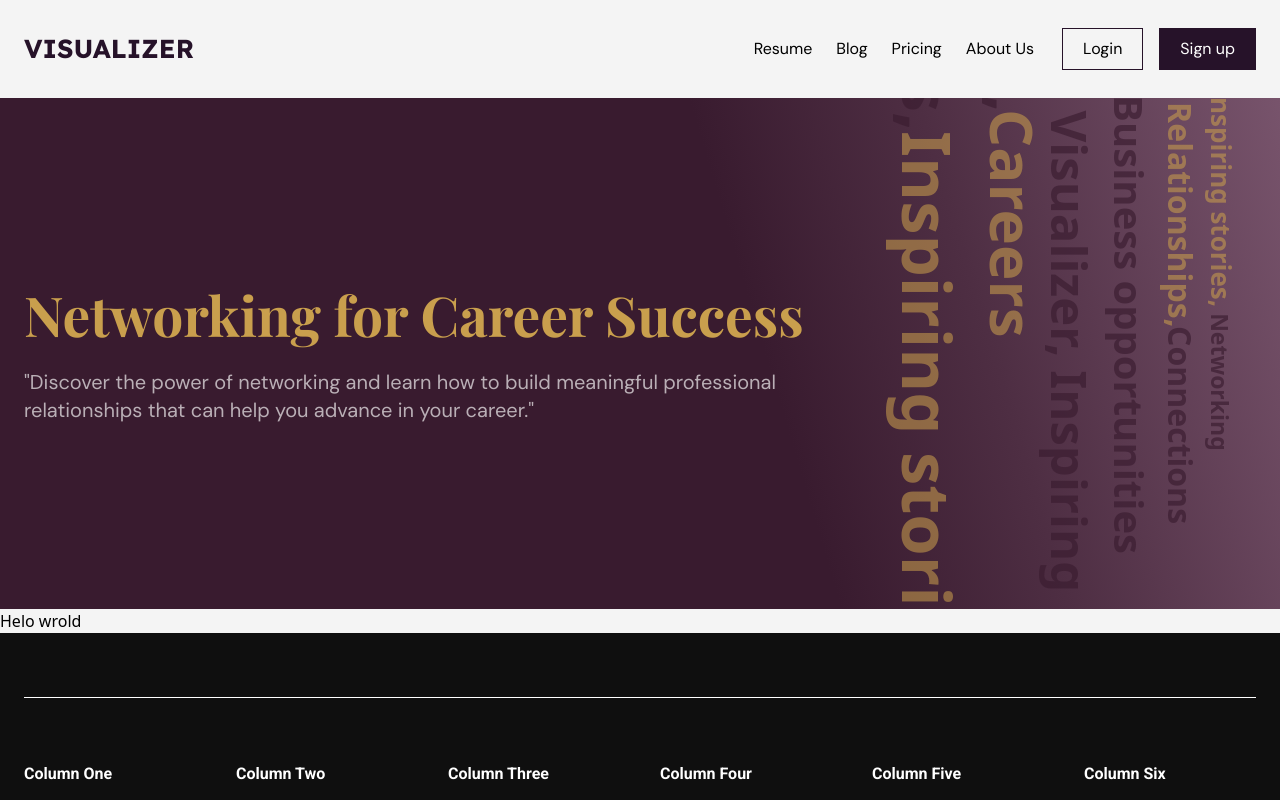
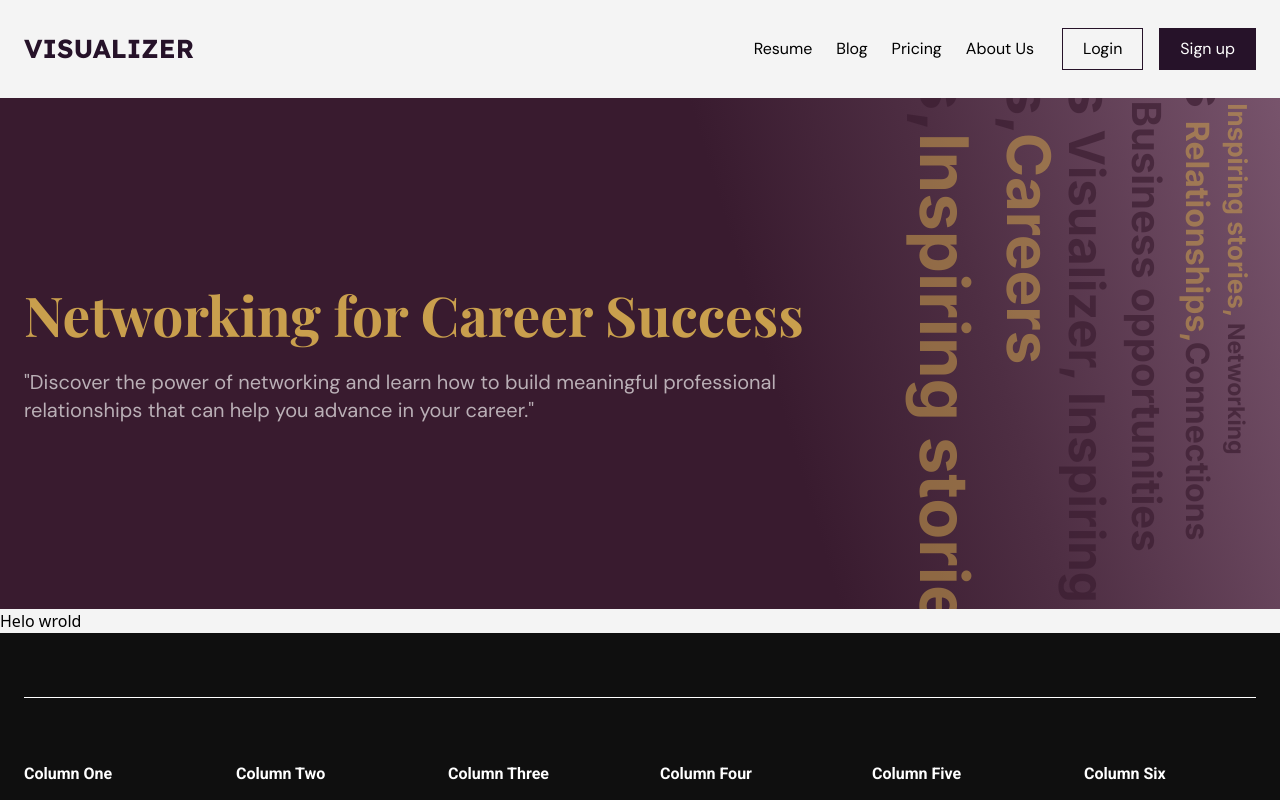
Before and after one commit to Hasan0734/test-visualizer, a Next.js app: page / in a window 1280 px wide. Shown: the top 800 px of the page. Built offline with nearby package versions, Linux system fonts and the light colour scheme; a web font is replaced by a local one.

Commit message:
fix font

```diff
--- a/tailwind.config.js
+++ b/tailwind.config.js
@@ -12,7 +12,7 @@ module.exports = {
       playfair: ['"Playfair Display"'],
       lexend: ['"Lexend"'],
       roboto: ['"Roboto"'],
-      inter:['"Inter']
+      inter:['"Inter"']
     },
 
     extend: {
```
